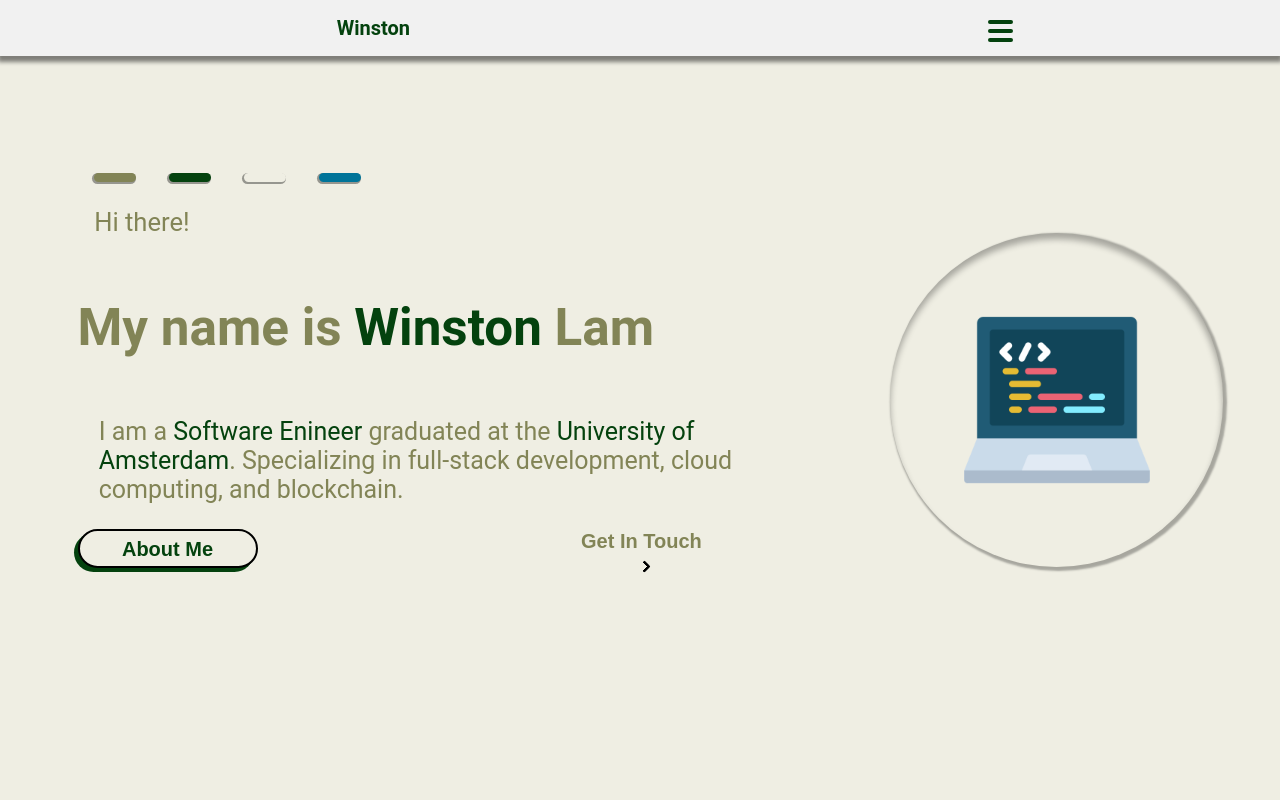
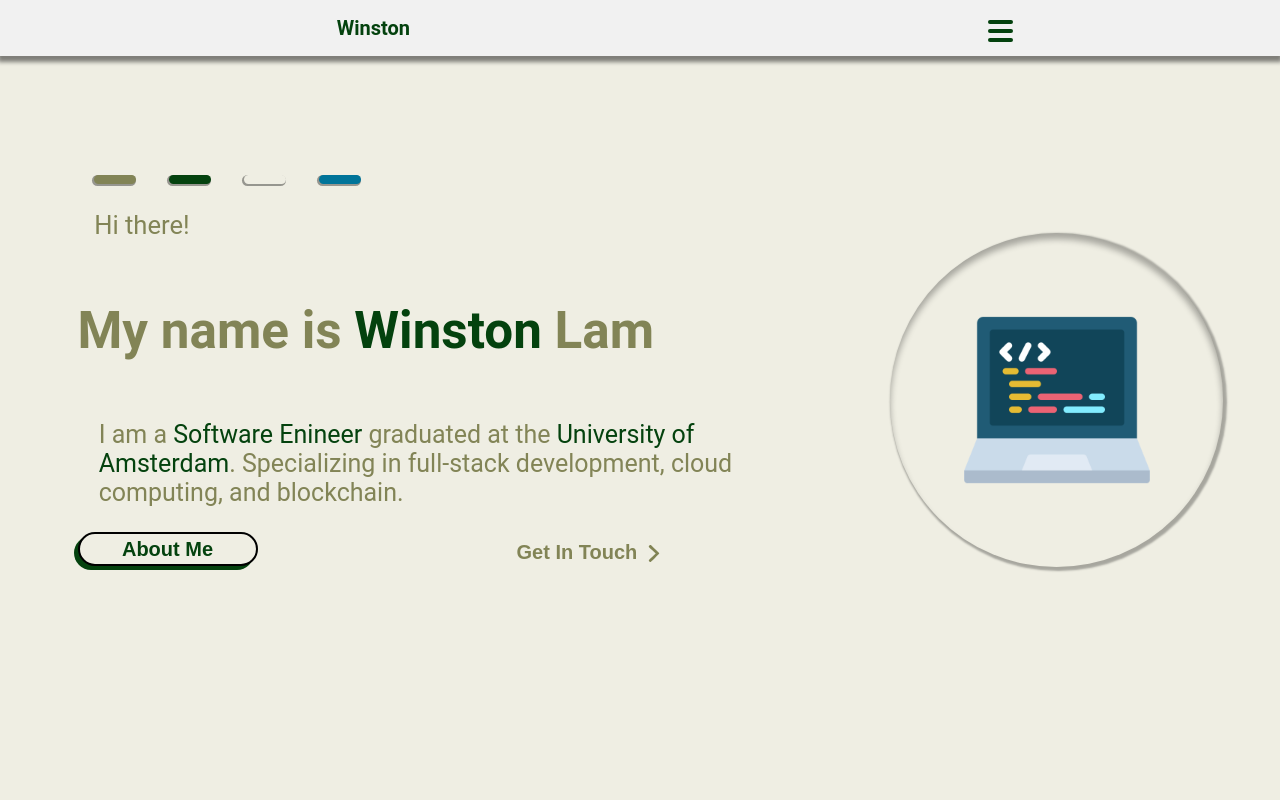
Before and after one commit to WinstonLam/portfolio-site, a React (Create React App) app in the folder my-app/: page / in a window 1280 px wide. Shown: the top 800 px of the page. Built offline with nearby package versions, Linux system fonts and the light colour scheme.

Commit message:
working on resume page

```diff
--- a/my-app/src/App.tsx
+++ b/my-app/src/App.tsx
@@ -3,6 +3,7 @@ import './styles/App.css';
 import Header from './components/Header';
 import Hero from './components/Hero';
 import Home from './components/Home'
+import Resume from './components/Resume'
 import { Link, Element } from 'react-scroll';
 
 
@@ -17,6 +18,10 @@ function App() {
           <Hero />
         </Element>
 
+        <Element className="resume">
+          <Resume />
+        </Element>
+
 
       </div>
     </div>
--- a/my-app/src/components/Home.tsx
+++ b/my-app/src/components/Home.tsx
@@ -1,11 +1,23 @@
-import React from "react";
+import React, {useState} from "react";
 import ParticlesBackdrop from "./ParticlesBackdrop";
 import { Link } from 'react-scroll';
+import arrowImage from '../images/right-arrow.svg';
 
 
 import "../styles/Home.css";
 
 const Hero = () => {
+    const [hovered, setHovered] = useState(false);
+
+    const handleMouseEnter = () => {
+        setHovered(true);
+    };
+
+    const handleMouseLeave = () => {
+        setHovered(false);
+    };
+
+
     return (
         <>
 
@@ -41,9 +53,22 @@ const Hero = () => {
                                     <button className="about-button">About Me</button>
                                 </Link>
 
-                                <button className="intouch-button">
-                                    Get In Touch <i className="arrow" />
+                                <div className="intouch-button-wrapper">
+
+                                <button className="intouch-button"
+                                        onMouseEnter={handleMouseEnter}
+                                        onMouseLeave={handleMouseLeave}
+                                        onClick={(e) => {
+                                            window.location.href = "mailto:winston.lam@outlook.com";
+                                            e.preventDefault();
+                                        }}>
+                                    Get In Touch
                                 </button>
+                                <img className={hovered ? 'arrow-hover': 'arrow'} src={arrowImage} alt="arrow" />
+                                <img className={hovered ? 'arrow2-hover': 'arrow2'} src={arrowImage} alt="arrow" />
+                                <img className={hovered ? 'arrow3-hover': 'arrow3'}src={arrowImage} alt="arrow" />
+                                </div>
+
 
 
 
--- /dev/null
+++ b/my-app/src/components/Resume.tsx
@@ -0,0 +1,12 @@
+import React from "react";
+import "../styles/Resume.css";
+
+const Resume = () => {
+
+    return(<div>
+
+    </div>)
+
+}
+
+export default Resume;
--- a/my-app/src/styles/Home.css
+++ b/my-app/src/styles/Home.css
@@ -181,8 +181,14 @@
     transition: all 0.05s ease-in-out;
 }
 
+.intouch-button-wrapper{
+    width: 50%;
+    display: flex;
+    align-items: center;
+    justify-content: center;
+
+}
 .home-box1-desc .intouch-button{
-    margin-right: 10%;
     min-width: 80px;
     max-width: 180px;
     height: 80%;
@@ -193,20 +199,58 @@
     font-weight: 600;
     font-size: clamp(8px, 2vw, 20px);
     color: var(--third-color);
-    text-decoration: none;
-    transition: all 0.05s ease-in-out;
+    display: inline-block;
+    padding-bottom:2px;
+    background-image: linear-gradient(var(--primary-color) 0 0);
+    background-position: 0 80%; /*OR bottom left*/
+    background-size: 0% 2px;
+    background-repeat: no-repeat;
+    transition:
+      background-size 0.3s,
+      background-position 0s 0.3s; /*change after the size immediately*/
 }
 
-.home-box1-desc .intouch-button .arrow {
-    border: solid black;
-    margin: 0 0 0 5%;
-    border-width: 0 3px 3px 0;
-    border-radius: 2px;
-    display: inline-block;
-    padding: 3px;
-    transform: rotate(-45deg);
-    -webkit-transform: rotate(-45deg);
-  }
+.home-box1-desc .intouch-button:hover{
+    color: var(--primary-color);
+    background-position: 100% 80%; /*OR bottom right*/
+    background-size: 100% 2px;
+}
+
+.home-box1-desc .intouch-button-wrapper .arrow,
+.home-box1-desc .intouch-button-wrapper .arrow2,
+.home-box1-desc .intouch-button-wrapper .arrow3{
+    height: 40%;
+    width: 6%;
+    transition: all 0.3s ease-in-out;
+    filter: invert(53%) sepia(7%) saturate(1900%) hue-rotate(24deg) brightness(93%) contrast(84%);
+}
+
+.home-box1-desc .intouch-button-wrapper .arrow2 {
+    opacity: 0;
+    transform: translateX(-50%);
+}
+
+.home-box1-desc .intouch-button-wrapper .arrow3 {
+    opacity: 0;
+    transform: translateX(-100%);
+}
+
+.home-box1-desc .intouch-button-wrapper .arrow-hover,
+.home-box1-desc .intouch-button-wrapper .arrow2-hover,
+.home-box1-desc .intouch-button-wrapper .arrow3-hover{
+    height: 40%;
+    width: 6%;
+    transition: all 0.3s ease-in-out;
+    filter: invert(18%) sepia(18%) saturate(2289%) hue-rotate(80deg) brightness(102%) contrast(101%);
+}
+
+.home-box1-desc .intouch-button-wrapper .arrow2-hover,
+.home-box1-desc .intouch-button-wrapper .arrow3-hover {
+    opacity: 1;
+    transform: translateX(0%);
+}
+
+
 
 .home-box1-desc .button-wrapper{
     display: flex;
--- /dev/null
+++ b/my-app/src/styles/Resume.css
@@ -0,0 +1,9 @@
+.resume{
+    background-color: var(--second-color);
+    height: 100vh;
+    width: 100%;
+    display: flex;
+    align-items: center;
+    justify-content: center;
+    transition: all 0.3s ease-in-out;
+}
```
Also changed, not shown: my-app/src/images/right-arrow.svg (added).
